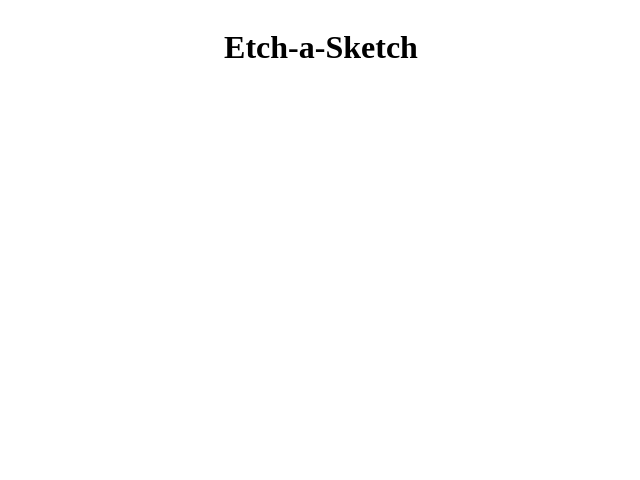
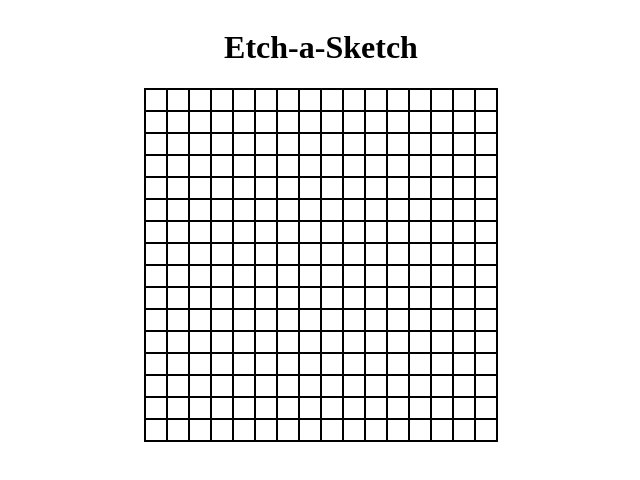
Before and after one commit to DanteR03/etch-a-sketch, a plain HTML site: page index.html in a window 1280 px wide. Shown: the whole page, without its empty margins (319-959 px from the left). Drawn offline with Linux system fonts and the light colour scheme.

Commit message:
Create onload grid function

```diff
--- a/etch.css
+++ b/etch.css
@@ -1,4 +1,22 @@
 body {
   display: flex;
+  flex-direction: column;
   justify-content: center;
+  align-items: center;
 }
+
+.container {
+  display: flex;
+  flex-flow: row wrap;
+  box-sizing: border-box;
+  width: 354px;
+}
+
+.square {
+  width: 20px;
+  height: 20px;
+}
+
+.container, .square {
+  border: solid 1px #000000;
+}
--- a/etch.js
+++ b/etch.js
@@ -1,3 +1,10 @@
-body {
-  display: flex;
+function createGrid() {
+  const container = document.querySelector(".container");
+  for (let i = 0; i < 256; i++) {
+    const square = document.createElement("div");
+    square.classList.add("square");
+    container.appendChild(square);
+  }
 }
+
+window.onload = createGrid();
```
